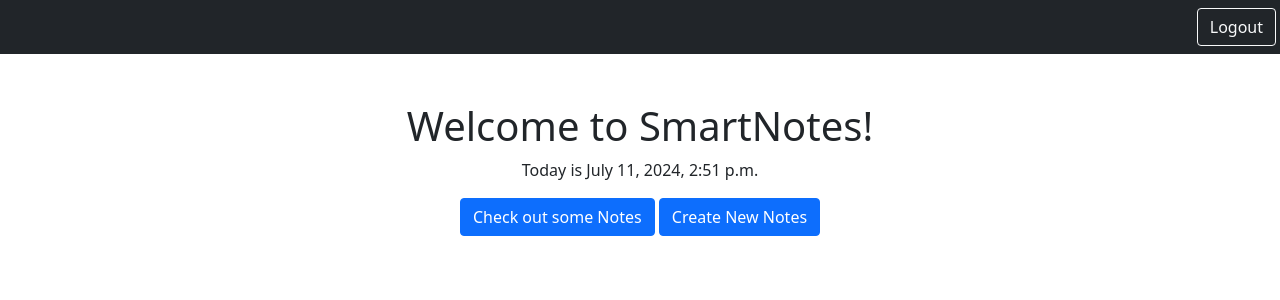
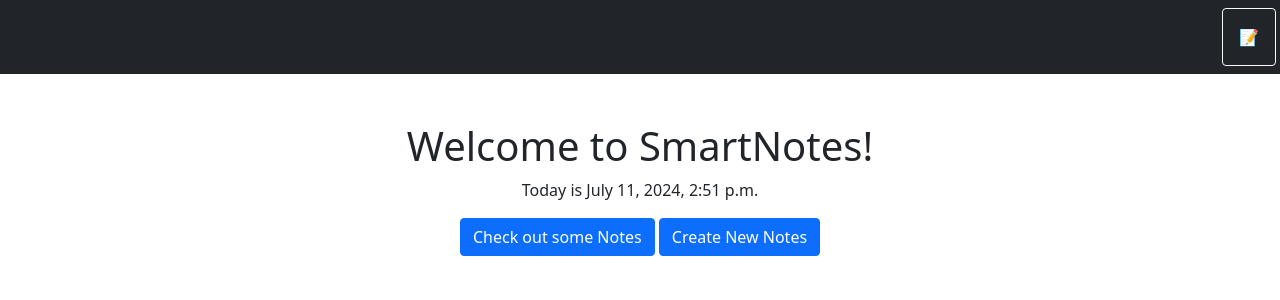
Before and after one commit to jamestitus299/smartNotes, a Django app: page / in a window 1280 px wide. Shown: the top 300 px of the page. Run offline with Django 5.2, Linux system fonts and the light colour scheme; the visitor is signed in with stand-in values (Sample User, id 1).

Commit message:
updated logout error -- needs fix in future

```diff
--- a/home/templates/home/logout.html
+++ b/home/templates/home/logout.html
@@ -2,6 +2,11 @@
 
 {% block content %}
 
+    <form action="{% url 'logout' %}" method="post">
+        {% csrf_token %}
+        <button type="submit">Logout</button>
+    </form>
+
     <h1> Hope to see you soon :) </h1>
 
 {% endblock %}
--- a/home/views.py
+++ b/home/views.py
@@ -22,6 +22,7 @@ class LogoutInterfaceView(LogoutView):
 
 class LoginInterfaceView(LoginView):
     template_name = 'home/login.html'
+    # success_url = '/notes/viewnotes'
 
 class HomeView(TemplateView):
     template_name = 'home/welcome.html'
--- a/static/templates/base.html
+++ b/static/templates/base.html
@@ -14,7 +14,8 @@
 
         <div class="ms-auto">
             {% if user.is_authenticated %}
-            <a href="{% url 'logout' %}" class="btn btn-outline-light me-1">Logout</a>
+            <!-- logout error needs fix -->
+            <a href="" class="btn btn-outline-light me-1 p-3">📝</a>
             {% else %}
             <a href="{% url 'login' %}" class="btn btn-outline-light me-1">Login</a>
             <a href="{% url 'signup' %}" class="btn btn-outline-light me-1">Signup</a>
```
